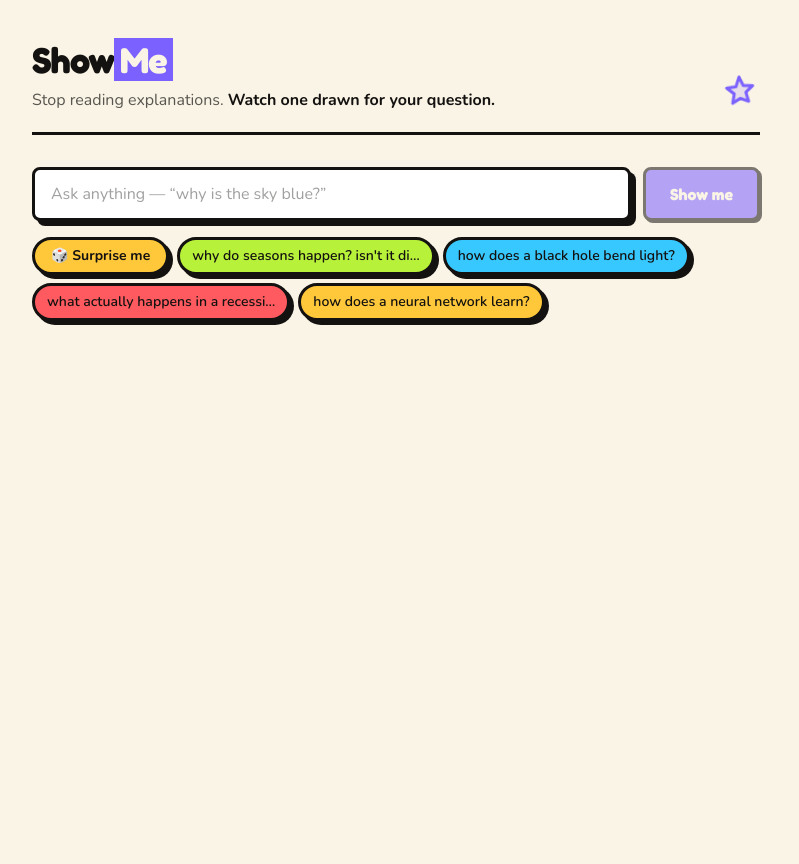
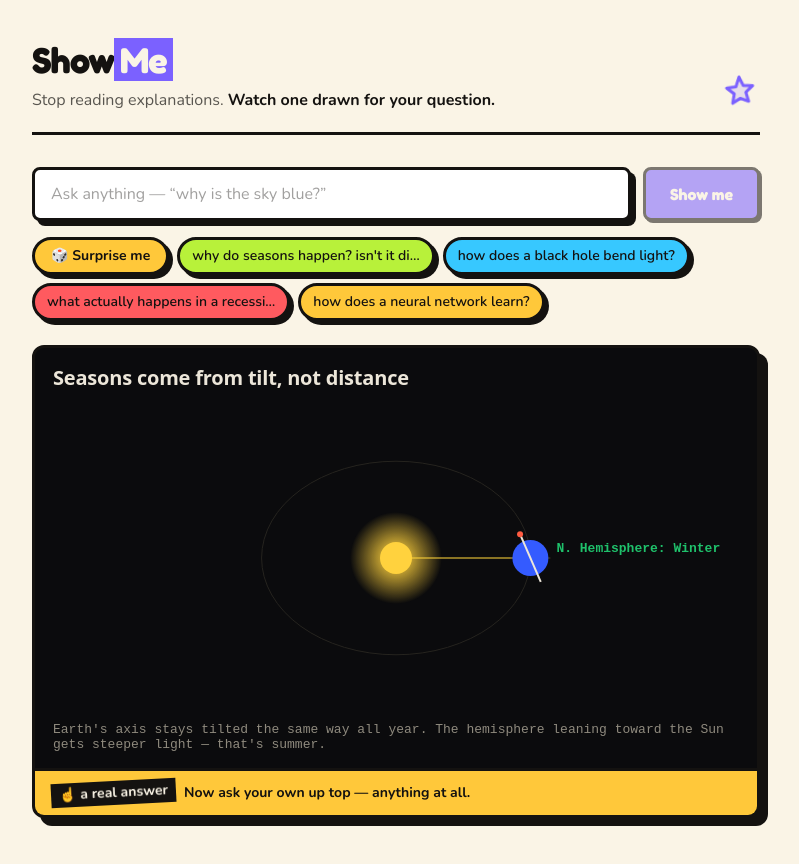
Before and after one commit to santoshcheethiralame-dot/ShowMe, a Next.js app: page / in a window 1280 px wide. Shown: the top 864 px of the page, without its empty margins (244-1043 px from the left). Before the commit the page ends 800 px from the top, so only its background shows below. Built offline with nearby package versions, Linux system fonts and the light colour scheme.

Commit message:
Fill the hero with a live example animation

```diff
--- a/app/page.tsx
+++ b/app/page.tsx
@@ -1,6 +1,7 @@
 "use client";
 
 import { useCallback, useEffect, useState } from "react";
+import { FIXTURES } from "@/lib/fixtures";
 
 const EXAMPLES = [
   "why do seasons happen? isn't it distance from the sun?",
@@ -181,6 +182,24 @@ export default function Home() {
         </p>
       )}
 
+      {/* Hero showcase — a real answer, already running */}
+      {phase === "idle" && !html && (
+        <figure className="pop m-0 mt-6">
+          <div className="brut-lg overflow-hidden rounded-xl border-[3px] border-ink bg-slate">
+            <iframe
+              srcDoc={FIXTURES[0].html}
+              sandbox="allow-scripts"
+              title="Example animation: why do seasons happen"
+              className="h-[420px] w-full"
+            />
+            <figcaption className="flex items-center gap-2 border-t-[3px] border-ink bg-sun px-4 py-2.5 text-sm font-bold text-ink">
+              <span className="rotate-[-3deg] bg-ink px-2 py-0.5 text-paper">☝ a real answer</span>
+              <span>Now ask your own up top — anything at all.</span>
+            </figcaption>
+          </div>
+        </figure>
+      )}
+
       <p aria-live="polite" className="sr-only">
         {phase === "drawing" ? "Drawing your answer, please wait." : phase === "done" ? "Your animation is ready." : ""}
       </p>
```
